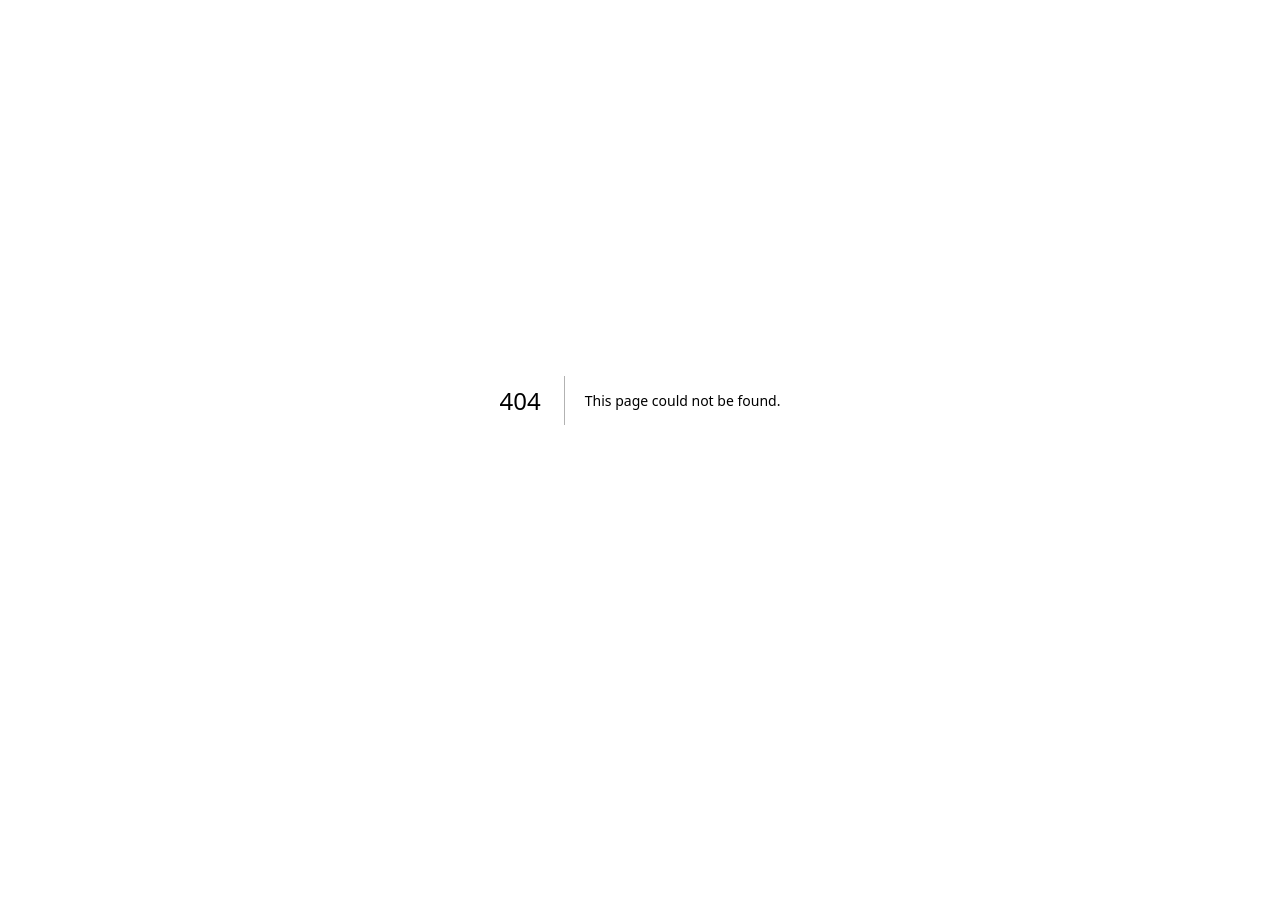
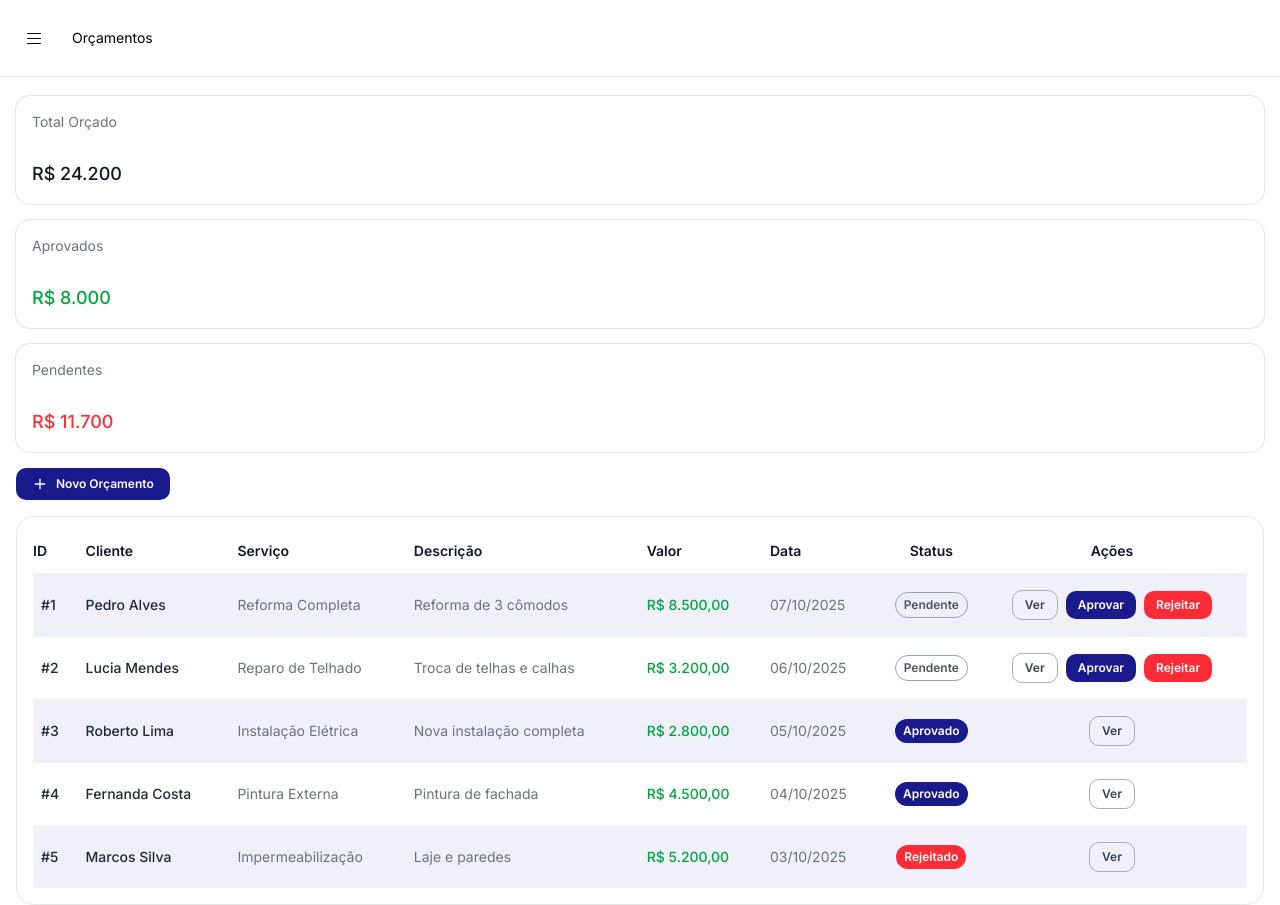
Before and after one commit to danielqueirozc/system-rh, a Next.js app in the folder web/: page /budgets in a window 1280 px wide. Before the commit this address had no page. Before the commit the page ends 800 px from the top, so only its background shows below. Built offline with nearby package versions, Linux system fonts and the light colour scheme.

Commit message:
feat: add budgets table with status and actions
Lists budgets with client, service, description, value and date, plus
a status badge (Pendente, Aprovado, Rejeitado) and contextual actions
(Aprovar/Rejeitar only show for pending budgets).

```diff
--- /dev/null
+++ b/web/app/(employee)/budgets/page.tsx
@@ -0,0 +1,106 @@
+import { HeaderMobile } from "@/app/components/header-mobile";
+import { Card } from "@/app/components/ui/card";
+import { cn } from "@/lib/utils";
+import { Plus } from "lucide-react";
+
+const budgets = [
+  { id: 1, client: "Pedro Alves",    service: "Reforma Completa",   description: "Reforma de 3 cômodos",     value: "8.500,00", date: "07/10/2025", status: "Pendente" },
+  { id: 2, client: "Lucia Mendes",   service: "Reparo de Telhado",  description: "Troca de telhas e calhas",  value: "3.200,00", date: "06/10/2025", status: "Pendente" },
+  { id: 3, client: "Roberto Lima",   service: "Instalação Elétrica", description: "Nova instalação completa", value: "2.800,00", date: "05/10/2025", status: "Aprovado" },
+  { id: 4, client: "Fernanda Costa", service: "Pintura Externa",    description: "Pintura de fachada",        value: "4.500,00", date: "04/10/2025", status: "Aprovado" },
+  { id: 5, client: "Marcos Silva",   service: "Impermeabilização",  description: "Laje e paredes",            value: "5.200,00", date: "03/10/2025", status: "Rejeitado" },
+]
+
+export default function Budgets() {
+  return (
+    <div className="flex flex-col gap-4">
+      <HeaderMobile title='Orçamentos'  />
+
+      <div className="flex flex-col gap-4 px-4 pt-24">
+        <Card className="flex flex-col gap-7 p-4">
+          <p className="text-gray-500">Total Orçado</p>
+          <span className="text-gray-900 font-medium text-lg">R$ 24.200</span>
+        </Card>
+
+        <Card className="flex flex-col gap-7 p-4">
+          <p className="text-gray-500">Aprovados</p>
+          <span className="text-green-600 font-medium text-lg">R$ 8.000</span>
+        </Card>
+
+        <Card className="flex flex-col gap-7 p-4">
+          <p className="text-gray-500">Pendentes</p>
+          <span className="text-red-500 font-medium text-lg">R$ 11.700</span>
+        </Card>
+
+        <button className="flex items-center gap-2 bg-[#1a1a8c] text-white text-xs font-semibold px-4 py-2 rounded-lg w-fit">
+            <Plus size={16} />
+            Novo Orçamento
+          </button>
+
+        <div className="flex flex-col gap-4 bg-white rounded-2xl border border-gray-200 p-4">
+          <div className="overflow-x-auto">
+            <table className="w-full text-sm mt-2 min-w-225">
+              <thead>
+                <tr className="text-left">
+                  <th className="pb-3 font-semibold text-gray-900">ID</th>
+                  <th className="pb-3 font-semibold text-gray-900">Cliente</th>
+                  <th className="pb-3 font-semibold text-gray-900">Serviço</th>
+                  <th className="pb-3 font-semibold text-gray-900">Descrição</th>
+                  <th className="pb-3 font-semibold text-gray-900">Valor</th>
+                  <th className="pb-3 font-semibold text-gray-900">Data</th>
+                  <th className="pb-3 font-semibold text-gray-900 text-center">Status</th>
+                  <th className="pb-3 font-semibold text-gray-900 text-center">Ações</th>
+                </tr>
+              </thead>
+              <tbody>
+                {budgets.map((budget, i) => (
+                  <tr
+                    key={budget.id}
+                    className={cn(
+                      "border-t border-gray-100 rounded-lg",
+                      i % 2 === 0 ? "bg-[#f0f0fa]" : "bg-white"
+                    )}
+                  >
+                    <td className="py-4 px-2 pr-4 font-medium text-gray-800">#{budget.id}</td>
+                    <td className="py-4 pr-4 font-medium text-gray-800">{budget.client}</td>
+                    <td className="py-4 pr-4 text-gray-500">{budget.service}</td>
+                    <td className="py-4 pr-4 text-gray-500">{budget.description}</td>
+                    <td className="py-4 pr-4 text-green-600 font-medium">R$ {budget.value}</td>
+                    <td className="py-4 pr-4 text-gray-500">{budget.date}</td>
+                    <td className="py-4 text-center">
+                      <span className={cn(
+                        "inline-block px-2 py-1 rounded-full text-xs font-semibold",
+                        budget.status === "Aprovado" && "bg-[#1a1a8c] text-white",
+                        budget.status === "Pendente" && "border border-gray-400 text-gray-600",
+                        budget.status === "Rejeitado" && "bg-red-500 text-white"
+                      )}>
+                        {budget.status}
+                      </span>
+                    </td>
+                    <td className="py-4 text-center">
+                      <div className="flex items-center justify-center gap-2 px-2">
+                        <button className="border border-gray-300 text-gray-700 text-xs font-semibold px-3 py-1.5 rounded-lg">
+                          Ver
+                        </button>
+                        {budget.status === "Pendente" && (
+                          <>
+                            <button className="bg-[#1a1a8c] text-white text-xs font-semibold px-3 py-1.5 rounded-lg">
+                              Aprovar
+                            </button>
+                            <button className="bg-red-500 text-white text-xs font-semibold px-3 py-1.5 rounded-lg">
+                              Rejeitar
+                            </button>
+                          </>
+                        )}
+                      </div>
+                    </td>
+                  </tr>
+                ))}
+              </tbody>
+            </table>
+          </div>
+        </div>
+      </div>
+    </div>
+  )
+}
```
